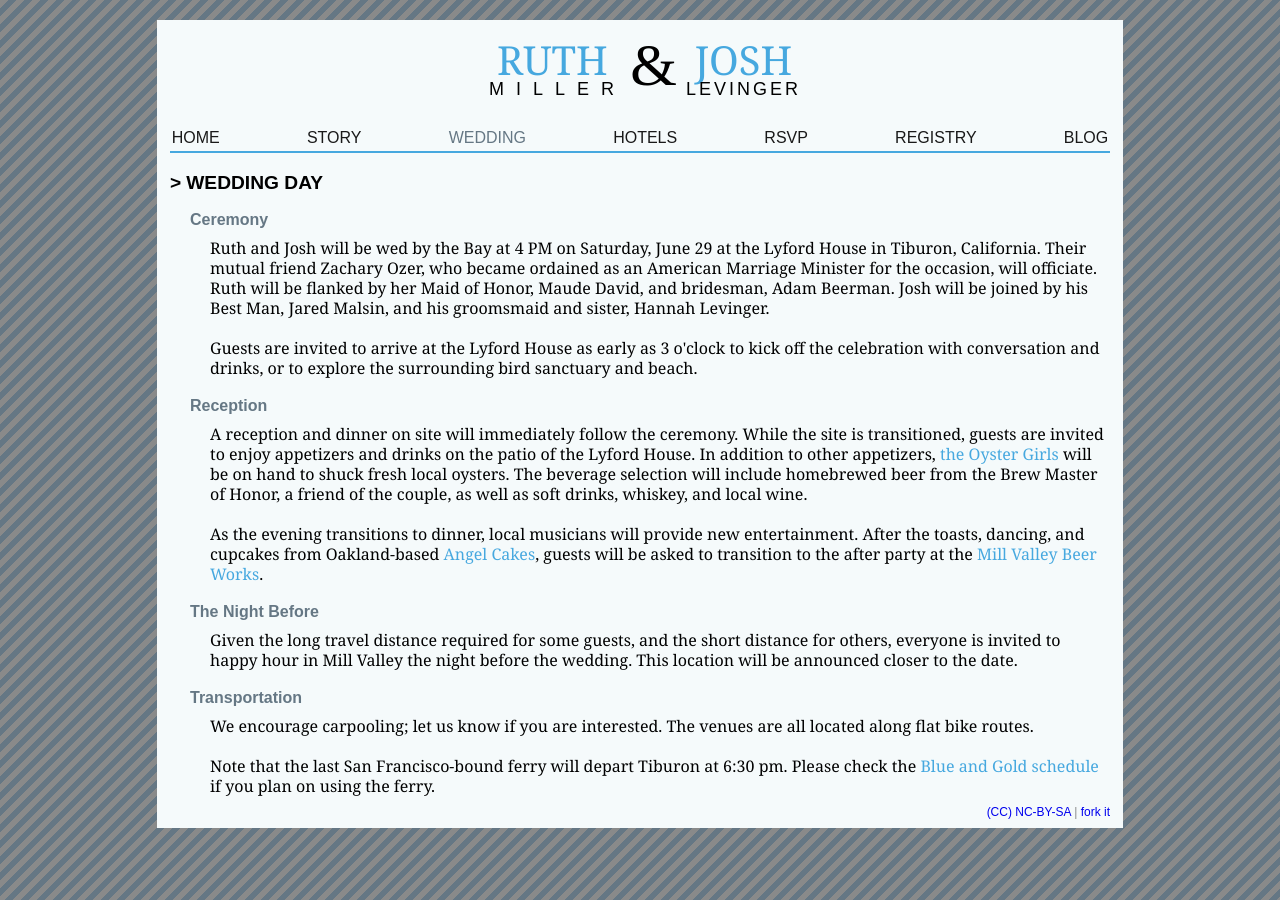
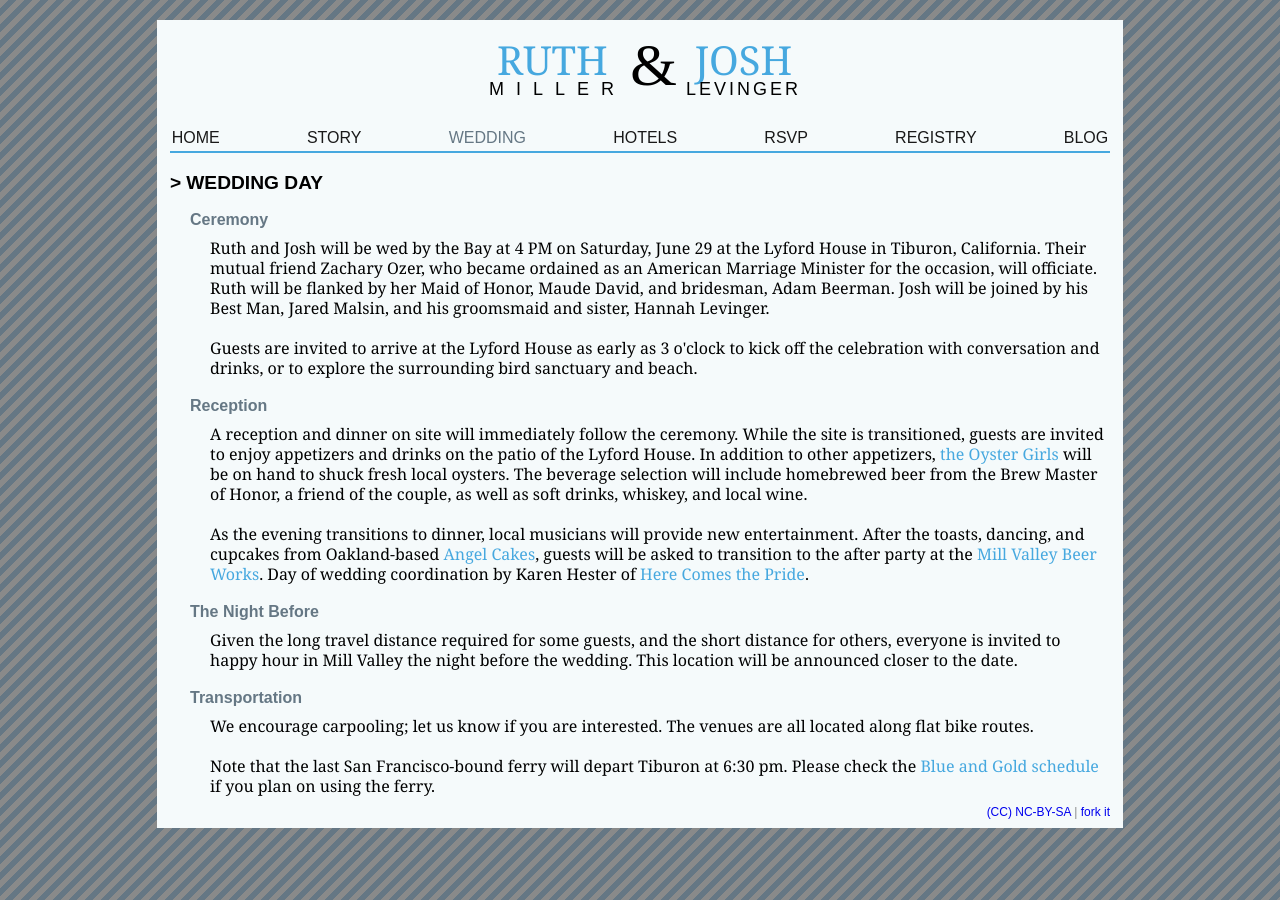
Before and after one commit to jlev/ruthandjosh, a Jekyll site: the page built from wedding.html, in a window 1280 px wide. Built offline with Jekyll 4.4.1, drawn with Linux system fonts in a browser that asks for light colours; nearby versions of some CDN libraries; Markdown is read by kramdown in place of the engine named in the settings.

Commit message:
Update wedding.html
add Karen

```diff
--- a/wedding.html
+++ b/wedding.html
@@ -14,7 +14,9 @@ permalink: /wedding/
 
 <p>A reception and dinner on site will immediately follow the ceremony. While the site is transitioned, guests are invited to enjoy appetizers and drinks on the patio of the Lyford House. In addition to other appetizers, <a href="http://www.theoystergirls.com/" target="_blank">the Oyster Girls</a> will be on hand to shuck fresh local oysters. The beverage selection will include homebrewed beer from the Brew Master of Honor, a friend of the couple, as well as soft drinks, whiskey, and local wine.</p>
 
-<p>As the evening transitions to dinner, local musicians will provide new entertainment. After the toasts, dancing, and cupcakes from Oakland-based <a href="http://angelcakessf.com/" target="_blank">Angel Cakes</a>, guests will be asked to transition to the after party at the <a href="http://millvalleybeerworks.com/" target="_blank">Mill Valley Beer Works</a>.</p>
+<p>As the evening transitions to dinner, local musicians will provide new entertainment.
+After the toasts, dancing, and cupcakes from Oakland-based <a href="http://angelcakessf.com/" target="_blank">Angel Cakes</a>, guests will be asked to transition to the after party at the <a href="http://millvalleybeerworks.com/" target="_blank">Mill Valley Beer Works</a>.
+Day of wedding coordination by Karen Hester of <a href="http://www.herecomesthepride.com/">Here Comes the Pride</a>.</p>
 
 <h3>The Night Before</h3>
 
```
